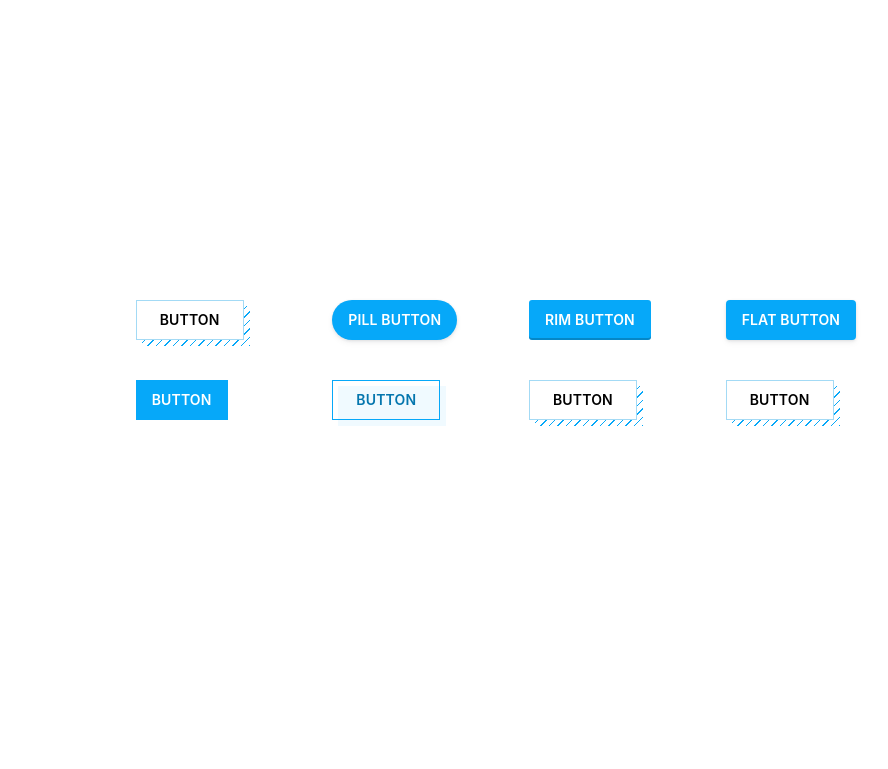
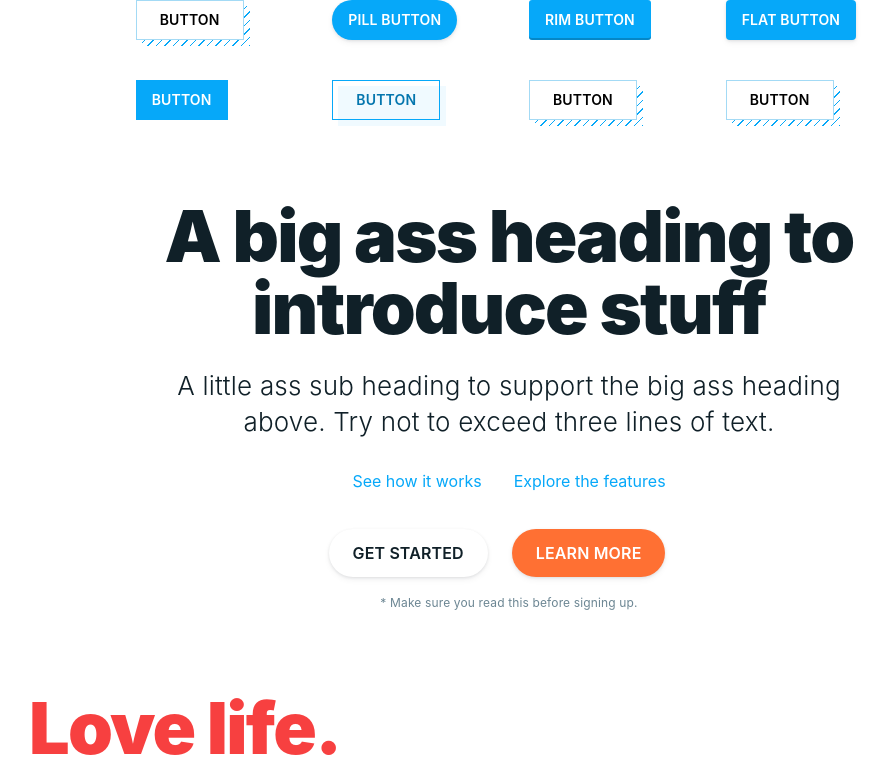
Before and after one commit to alobato/modulz-styled, a React (Create React App) app: page / in a window 1280 px wide. Shown: the top 769 px of the page, without its empty margins (131-1019 px from the left). Built offline with nearby package versions, Linux system fonts and the light colour scheme; a web font is replaced by a local one.

Commit message:
Update Section - prop names, add proptypes, group sizes, remove flexbox

```diff
--- a/src/App.js
+++ b/src/App.js
@@ -54,7 +54,7 @@ class App extends Component {
             </Container>
           </Section>
 
-        <Section h90>
+        <Section size3>
           <Container>
             <Alignment center>
               <Spacing mb4>
--- a/src/components/Section.js
+++ b/src/components/Section.js
@@ -1,67 +1,35 @@
 import React from 'react';
+import PropTypes from 'prop-types';
 import styled, { css } from 'styled-components';
 import * as theme from './../theme/';
 
 const Section = styled.section`
-  display: flex;
-  background-color: ${theme.WHITE};
-
-  ${props => props.small && css`
-      padding: ${theme.SPACING_300} 0;
+  ${props => props.size1 && css`
+    padding-top: ${theme.SPACING_300};
+    padding-bottom: ${theme.SPACING_300};
   `}
 
-  ${props => props.medium && css`
-      padding: ${theme.SPACING_600} 0;
+  ${props => props.size2 && css`
+    padding-top: ${theme.SPACING_600};
+    padding-bottom: ${theme.SPACING_600};
   `}
 
-  ${props => props.large && css`
-      padding: ${theme.SPACING_900} 0;
+  ${props => props.size3 && css`
+    padding-top: ${theme.SPACING_900};
+    padding-bottom: ${theme.SPACING_900};
   `}
 
-  ${props => props.h90 && css`
-      height: 90vh;
-      align-items: center;
+  ${props => props.expanded && css`
+    height: 100vh;
   `}
-
-  ${props => props.gray_100 && css` background-color: ${theme.GRAY_100}; `}
-  ${props => props.gray_200 && css` background-color: ${theme.GRAY_200}; `}
-  ${props => props.gray_700 && css` background-color: ${theme.GRAY_700}; `}
-  ${props => props.gray_800 && css` background-color: ${theme.GRAY_800}; `}
-  ${props => props.gray_900 && css` background-color: ${theme.GRAY_900}; `}
-
-  ${props => props.red && css` background-color: ${theme.RED_500}; `}
-  ${props => props.pink && css` background-color: ${theme.PINK_500}; `}
-  ${props => props.purple && css` background-color: ${theme.PURPLE_500}; `}
-  ${props => props.indigo && css` background-color: ${theme.INDIGO_500}; `}
-  ${props => props.blue && css` background-color: ${theme.BLUE_500}; `}
-  ${props => props.teal && css` background-color: ${theme.TEAL_500}; `}
-  ${props => props.cyan && css` background-color: ${theme.CYAN_500}; `}
-  ${props => props.green && css` background-color: ${theme.GREEN_500}; `}
-  ${props => props.lime && css` background-color: ${theme.LIME_500}; `}
-  ${props => props.yellow && css` background-color: ${theme.YELLOW_500}; `}
-  ${props => props.amber && css` background-color: ${theme.AMBER_500}; `}
-  ${props => props.orange && css` background-color: ${theme.ORANGE_500}; `}
-  ${props => props.crimson && css` background-color: ${theme.CRIMSON_500}; `}
-  ${props => props.lavender && css` background-color: ${theme.LAVENDER_500}; `}
-  ${props => props.violet && css` background-color: ${theme.VIOLET_500}; `}
-
-  ${props => props.redTint && css` background-color: ${theme.RED_100}; `}
-  ${props => props.pinkTint && css` background-color: ${theme.PINK_100}; `}
-  ${props => props.purpleTint && css` background-color: ${theme.PURPLE_100}; `}
-  ${props => props.indigoTint && css` background-color: ${theme.INDIGO_100}; `}
-  ${props => props.blueTint && css` background-color: ${theme.BLUE_100}; `}
-  ${props => props.tealTint && css` background-color: ${theme.TEAL_100}; `}
-  ${props => props.greenTint && css` background-color: ${theme.GREEN_100}; `}
-  ${props => props.limeTint && css` background-color: ${theme.LIME_100}; `}
-  ${props => props.yellowTint && css` background-color: ${theme.YELLOW_100}; `}
-  ${props => props.amberTint && css` background-color: ${theme.AMBER_100}; `}
-  ${props => props.orangeTint && css` background-color: ${theme.ORANGE_100}; `}
-  ${props => props.crimsonTint && css` background-color: ${theme.CRIMSON_100}; `}
-  ${props => props.lavenderTint && css` background-color: ${theme.LAVENDER_100}; `}
-  ${props => props.violetTint && css` background-color: ${theme.VIOLET_100}; `}
-
-  ${props => props.purpleShade && css` background-color: ${theme.PURPLE_900}; `}
-  ${props => props.violetShade && css` background-color: ${theme.VIOLET_900}; `}
 `;
 
+Section.propTypes = {
+  mode: PropTypes.oneOf([
+    'size1',
+    'size2',
+    'size3'
+  ])
+}
+
 export default Section;
```
